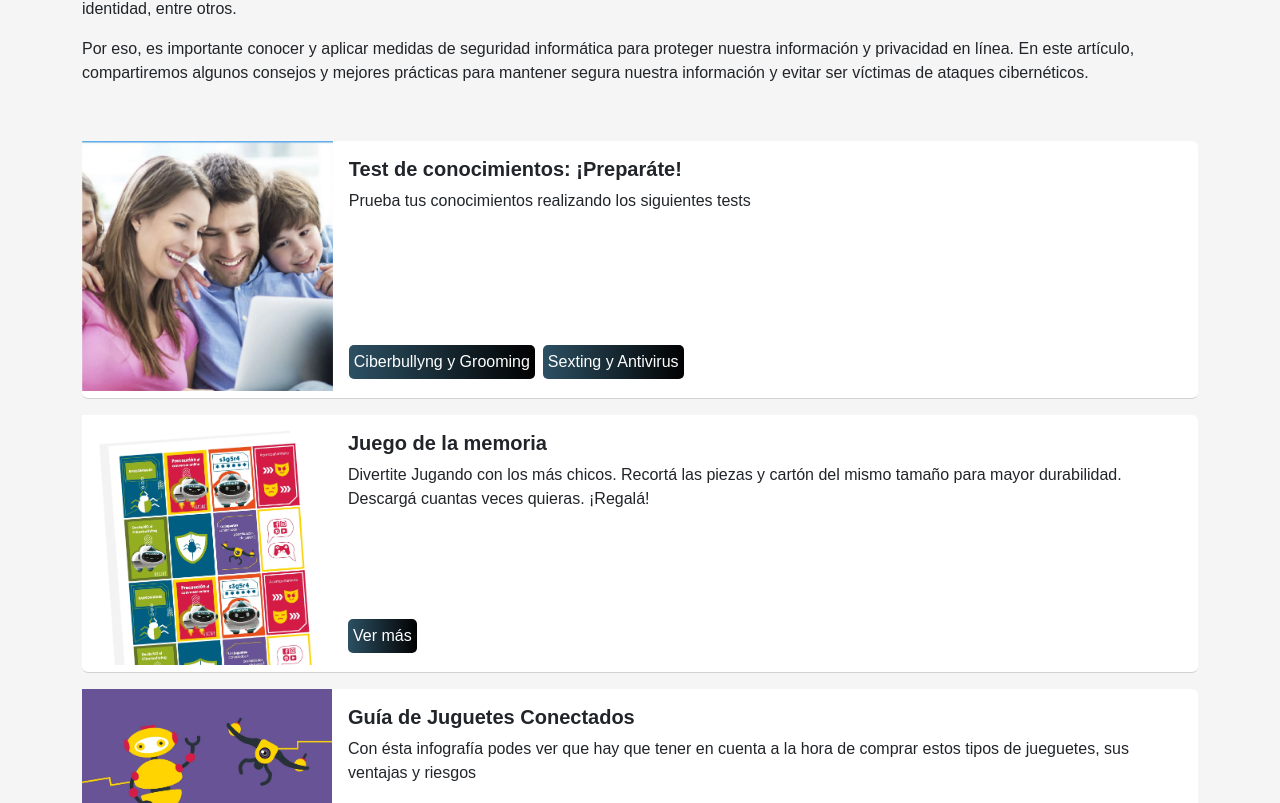
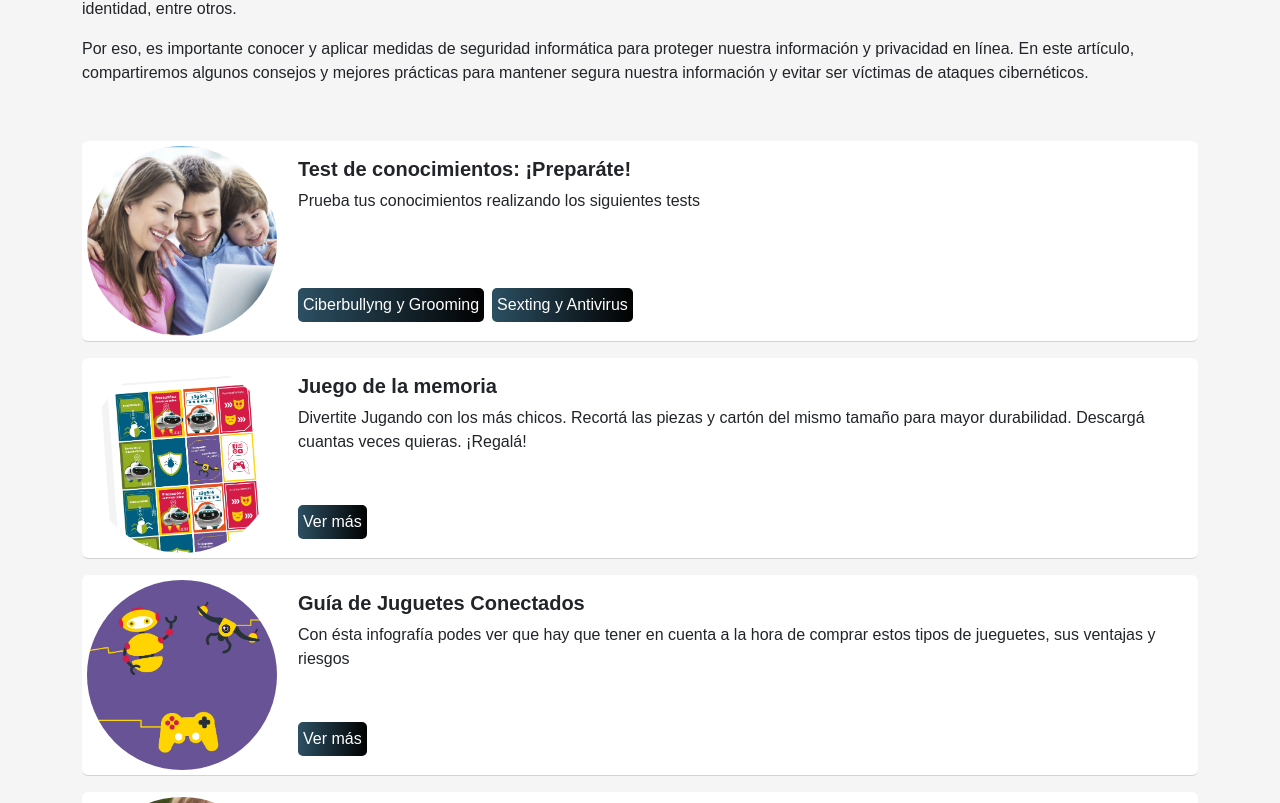
Before and after one commit to hernanr9317/sampleFrontendNextJs, a Next.js app: page /tips in a window 1280 px wide. Shown: the part 877-1680 px from the top of the page. Built offline with nearby package versions, Linux system fonts and the light colour scheme; no server answers.

Commit message:
update tips cards styles

```diff
--- a/components/Multimedia/styles.scss
+++ b/components/Multimedia/styles.scss
@@ -13,16 +13,29 @@
         flex-direction: row;
     }
 
+    .card-body {
+        padding: 8px 14px 14px 14px;
+
+        @include desktop() {
+            padding: 16px;
+        }
+    }
 
     .imgTip {
         margin: auto;
 
+        @include desktop() {
+            height: 200px;
+        }
+
         img {
-            max-width: 280px !important;
+            padding-top: 14px !important;
+            border-radius: 50%;
+            max-width: 190px !important;
 
             @include desktop() {
-                max-width: 350px !important;
-                height: 250px !important;
+                padding: 5px !important;
+                max-width: 200px !important;
             }
         }
     }
@@ -51,6 +64,7 @@
             }
         }
     }
+
 }
 
 .info-txt {
```
